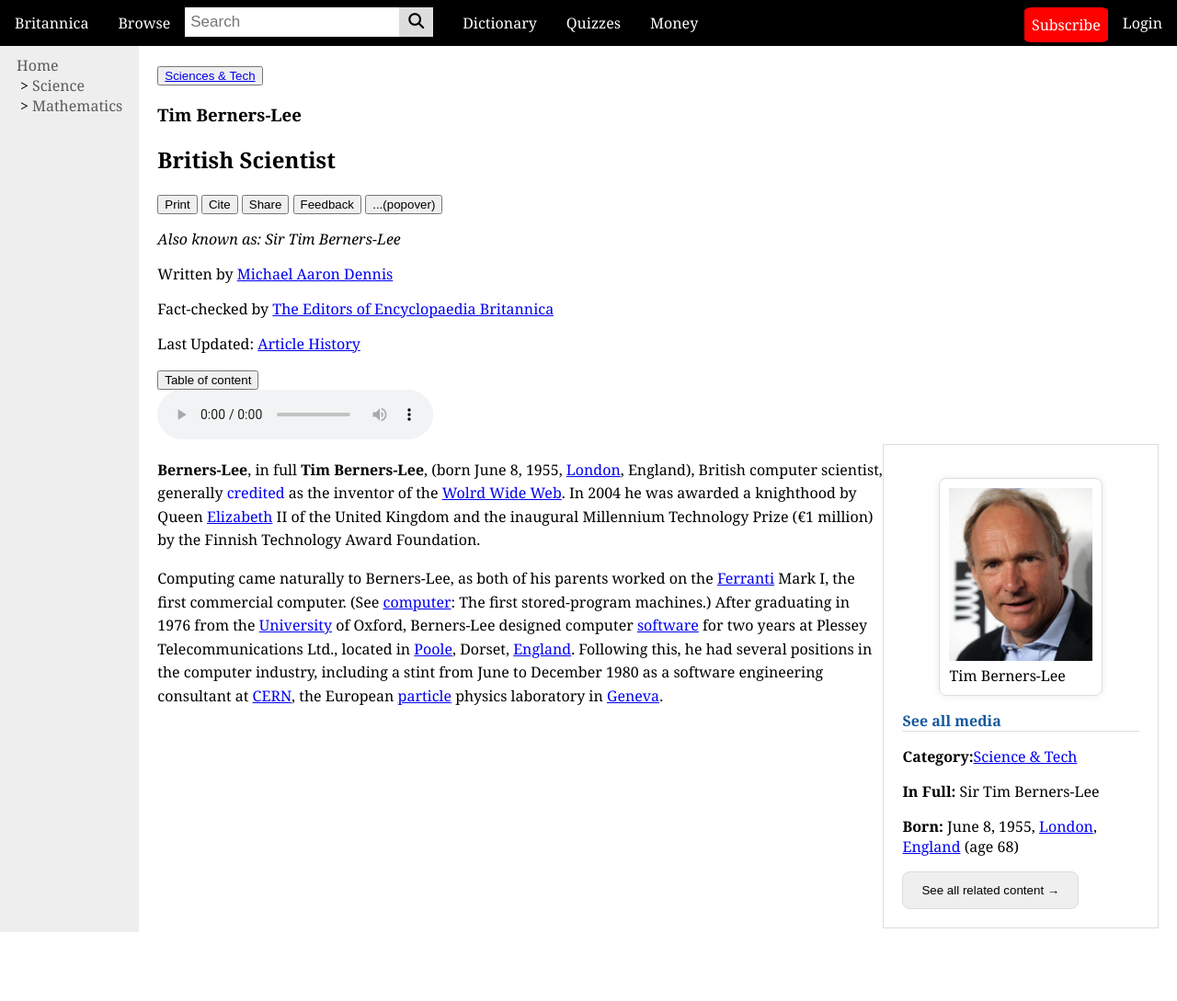
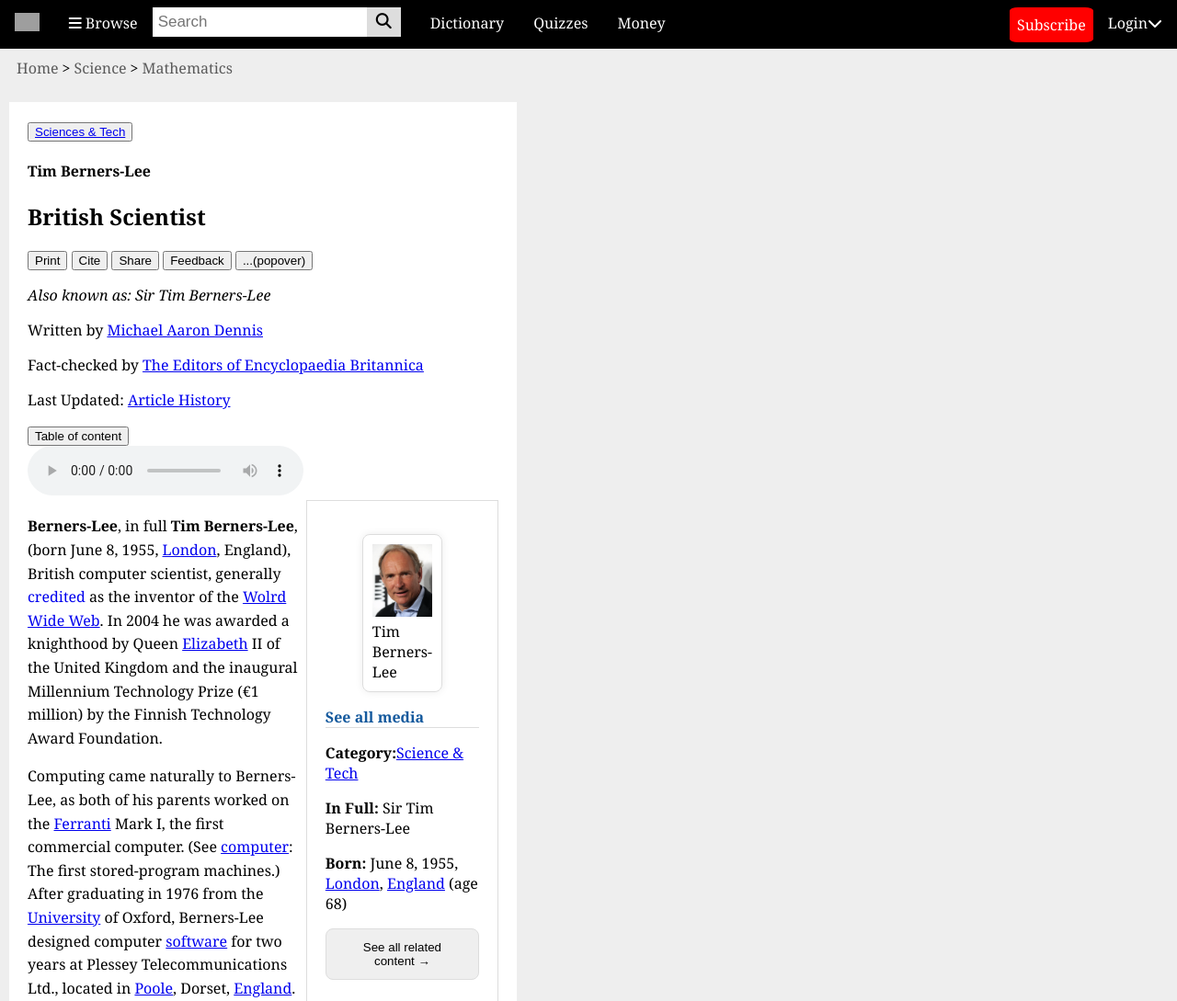
Before and after one commit to Gerosheng/tim-berners-lee, a website built with Vite: page index.html in a window 1280 px wide. Shown: the top 1089 px of the page at 92% size. Before the commit the page ends 1030 px from the top, so only its background shows below. Built offline with nearby package versions, Linux system fonts and the light colour scheme; grey boxes are pictures that could not be loaded.

Commit message:
add more visual tweaks desktop version + gh page link

```diff
--- a/index.html
+++ b/index.html
@@ -17,26 +17,43 @@
   <body>
     <header>
       <nav class="topnav">
-        <a href="index.html"> Britannica</a>
+        <a href="index.html">
+          <img
+            loading="lazy"
+            src="https://cdn.britannica.com/mendel/eb-logo/MendelNewThistleLogo.png"
+            alt="Encyclopedia Britannica"
+            class="nav-logo"
+          />
+        </a>
+        <!-- <i class="fas fa-user-circle"></i> -->
         <div class="dropdown">
-          <button class="browsebtn">Browse</button>
+          <button class="browsebtn">
+            <i class="fas fa-bars hamburger-icon"></i> Browse
+          </button>
           <div class="dropdown-content">
             <a href="#">Link 1</a>
             <a href="#">Link 2</a>
             <a href="#">Link 3</a>
           </div>
         </div>
+
         <div class="search-container">
           <form action="xxx">
+            <button type="submit">
+              <i class="fas fa-search search-icon"></i>
+            </button>
             <input type="text" placeholder="Search" name="search" />
-            <button type="submit"><i class="fa fa-search"></i></button>
           </form>
         </div>
+
         <a href="">Dictionary</a>
         <a href="">Quizzes</a>
         <a href="">Money</a>
+
         <div class="logdropdown">
-          <button class="loginbtn">Login</button>
+          <button class="loginbtn">
+            Login<i class="fa-solid fa-chevron-down"></i>
+          </button>
           <div class="logdropdown-content">
             <a href="#">Link 1</a>
             <a href="#">Link 2</a>
@@ -45,24 +62,22 @@
         </div>
         <a href="" id="subscribe-btn">Subscribe</a>
       </nav>
-
     </header>
 
     <main>
-
       <ul class="breadcrumb-navigation">
         <li><a href="home">Home</a></li>
         <li><a href="webdev">Science</a></li>
         <li><a href="frontenddev">Mathematics</a></li>
       </ul>
 
+      <section class="container-reading-zone">
+        <section class="reading-zone">
+          <section class="topic-header">
+            <button class="science-tech">
+              <a href="xxx">Sciences & Tech</a>
+            </button>
 
-      <section class="reading-zone">
-
-
-      <section class="topic-header">
-
-        <button class="science-tech"><a href="xxx">Sciences & Tech</a></button>
             <h1>Tim Berners-Lee</h1>
 
             <h2>British Scientist</h2>
@@ -87,8 +102,8 @@
 
             <section class="audio-section">
               <audio controls autoplay>
-          <source src="xxx" type="audio/ogg">
-          <source src="xxx" type="audio/mpeg">
+                <source src="xxx" type="audio/ogg" />
+                <source src="xxx" type="audio/mpeg" />
                 Your browser does not support the audio element.
               </audio>
             </section>
@@ -119,7 +134,6 @@
                 </p>
                 <a href="xxx"><button>See all related content →</button></a>
               </article>
-
             </article>
 
             <article class="main-text">
@@ -128,11 +142,11 @@
                 <strong> Tim Berners-Lee</strong>, (born June 8, 1955,
                 <a href="xxx">London</a>, England), British computer scientist,
                 generally
-              <a href="xxx" style="text-decoration: dotted">credited</a> as the
-              inventor of the <a href="xxx">Wolrd Wide Web</a>. In 2004 he was
-              awarded a knighthood by Queen <a href="xxx">Elizabeth</a> II of the
-              United Kingdom and the inaugural Millennium Technology Prize (€1
-              million) by the Finnish Technology Award Foundation.
+                <a href="xxx" style="text-decoration: dotted">credited</a> as
+                the inventor of the <a href="xxx">Wolrd Wide Web</a>. In 2004 he
+                was awarded a knighthood by Queen <a href="xxx">Elizabeth</a> II
+                of the United Kingdom and the inaugural Millennium Technology
+                Prize (€1 million) by the Finnish Technology Award Foundation.
               </p>
 
               <p>
@@ -142,18 +156,18 @@
                 stored-program machines.) After graduating in 1976 from the
                 <a href="xxx">University</a> of Oxford, Berners-Lee designed
                 computer <a href="xxx">software</a> for two years at Plessey
-              Telecommunications Ltd., located in <a href="xxx">Poole</a>, Dorset,
-              <a href="xxx">England</a>. Following this, he had several positions
-              in the computer industry, including a stint from June to December
-              1980 as a software engineering consultant at <a href="xxx">CERN</a>,
-              the European <a href="xxx">particle</a> physics laboratory in
+                Telecommunications Ltd., located in <a href="xxx">Poole</a>,
+                Dorset, <a href="xxx">England</a>. Following this, he had
+                several positions in the computer industry, including a stint
+                from June to December 1980 as a software engineering consultant
+                at <a href="xxx">CERN</a>, the European
+                <a href="xxx">particle</a> physics laboratory in
                 <a href="xxx">Geneva</a>.
               </p>
             </article>
           </section>
-
         </section>
-
+      </section>
     </main>
     <script type="module" src="/main.js"></script>
   </body>
--- a/style.css
+++ b/style.css
@@ -1,7 +1,7 @@
-body{
+body {
   margin: 0;
   box-sizing: border-box;
-  font-family: Georgia, 'Times New Roman', Times, serif;
+  font-family: Georgia, "Times New Roman", Times, serif;
   font-size: 1rem;
 }
 
@@ -9,6 +9,15 @@
 .topnav {
   overflow: hidden;
   background-color: black;
+  color: white;
+  width: 100%;
+}
+
+.nav-logo {
+  color: white;
+  background-color: transparent;
+  height: 20px;
+  width: auto;
 }
 
 .topnav a {
@@ -21,17 +30,18 @@
   text-decoration: none;
 }
 /*DROPDOWNS*/
-.dropdown{
+.dropdown {
   float: left;
   overflow: hidden;
 }
 
-.logdropdown{
+.logdropdown {
   float: right;
   overflow: hidden;
 }
 
-.dropdown .browsebtn, .logdropdown .loginbtn{
+.dropdown .browsebtn,
+.logdropdown .loginbtn {
   font-size: 16px;
   border: none;
   outline: none;
@@ -41,16 +51,18 @@
   font-family: inherit;
   margin: 0;
 }
-.navbar a:hover, .dropdown:hover .browsebtn {
+.navbar a:hover,
+.dropdown:hover .browsebtn {
   background-color: red;
 }
 
-.dropdown-content, .logdropdown-content {
+.dropdown-content,
+.logdropdown-content {
   display: none;
   position: absolute;
   background-color: #f9f9f9;
   min-width: 160px;
-  box-shadow: 0px 8px 16px 0px rgba(0,0,0,0.2);
+  box-shadow: 0px 8px 16px 0px rgba(0, 0, 0, 0.2);
   z-index: 1;
 }
 
@@ -63,11 +75,13 @@
   text-align: left;
 }
 
-.dropdown-content a:hover, .logdropdown-content a:hover {
+.dropdown-content a:hover,
+.logdropdown-content a:hover {
   background-color: #ddd;
 }
 
-.dropdown:hover .dropdown-content, .logdropdown:hover .logdropdown-content {
+.dropdown:hover .dropdown-content,
+.logdropdown:hover .logdropdown-content {
   display: block;
 }
 
@@ -77,7 +91,7 @@
   display: block;
 }
 
-.topnav input[type=text] {
+.topnav input[type="text"] {
   padding: 6px;
   margin-top: 8px;
   font-size: 17px;
@@ -99,73 +113,79 @@
   background: #ccc;
 }
 
-#subscribe-btn{
+#subscribe-btn {
   float: right;
   padding: 8px;
   background-color: red;
   color: white;
   border-radius: 10%;
-  margin-top:8px;
+  margin-top: 8px;
 }
 
-main{
-  display: flex;
-  flex-direction: row;
+/**MAIN**/
+main {
+  background-color: rgb(238, 238, 238);
 }
 
-
-
+/**BREADCRUMB**/
 .breadcrumb-navigation {
+  display: flex;
   margin-top: 0;
   padding: 10px 18px;
   background-color: rgb(238, 238, 238);
 }
 
-.breadcrumb-navigation>li {
+.breadcrumb-navigation > li {
   display: block;
 }
 
-.breadcrumb-navigation>li>a {
+.breadcrumb-navigation > li > a {
   color: #5a5a5a;
   text-decoration: none;
 }
 
-.breadcrumb-navigation>li>a:hover {
+.breadcrumb-navigation > li > a:hover {
   color: #6fc302;
 }
 
-.breadcrumb-navigation li+li:before {
+.breadcrumb-navigation li + li:before {
   padding: 4px;
   content: ">";
 }
 
-.reading-zone{
+/**READINGZONE**/
+.container-reading-zone {
+  display: flex;
+  flex-direction: row;
+}
+
+.reading-zone {
   display: flex;
   flex-direction: row;
   flex-wrap: wrap;
-  margin-left: auto;
+  background-color: white;
+  margin-left: 10px;
   margin-right: auto;
   padding: 20px;
+  max-width: 40%;
 }
 
-.Timpicture{
+.Timpicture {
   max-width: 100%;
   max-height: auto;
 }
 
-.topic-header{
+.topic-header {
   display: block;
 }
 
-
-.topic-content{
+.topic-content {
   display: flex;
   flex-direction: row-reverse;
 }
 
-
-.info-card{
-
+/**INFOCARD**/
+.info-card {
   border: 1px solid #ddd;
   margin-left: auto;
   margin-right: auto;
@@ -174,30 +194,31 @@
   max-width: 100%;
 }
 
-.info-card-figure{
+.info-card-figure {
   border: 1px solid #ddd;
   border-radius: 0.5rem;
   padding: 10px;
-  box-shadow: 0 0 8px rgba(0,0,0,0.08);
+  box-shadow: 0 0 8px rgba(0, 0, 0, 0.08);
 }
-#info-card-media{
+#info-card-media {
   color: #14599d;
   text-decoration: none;
   text-align: center;
   padding: 10px 0;
 }
 
-.info-card-details{
+.info-card-details {
   border-top: 1px solid #ddd;
 }
 
-.info-card-details button{
+.info-card-details button {
   border: 1px solid #ddd;
   border-radius: 0.5rem;
   padding: 0.75rem 1.25rem;
   align-items: center;
 }
 
-.main-text{
+/**TEXT**/
+.main-text {
   line-height: 1.6;
 }
```
Also changed, not shown: README.md. Lines whose indentation alone changed are shown as unchanged.
